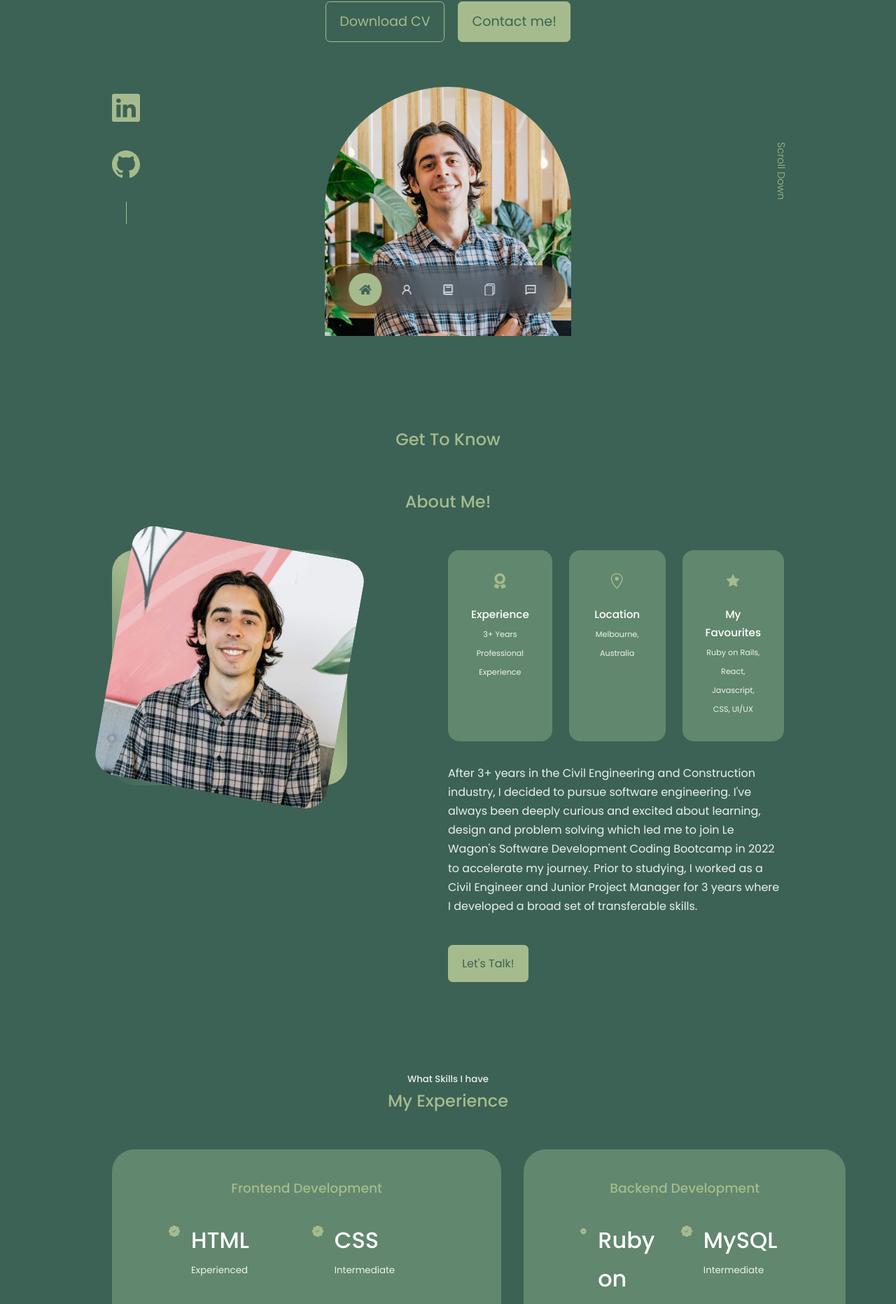
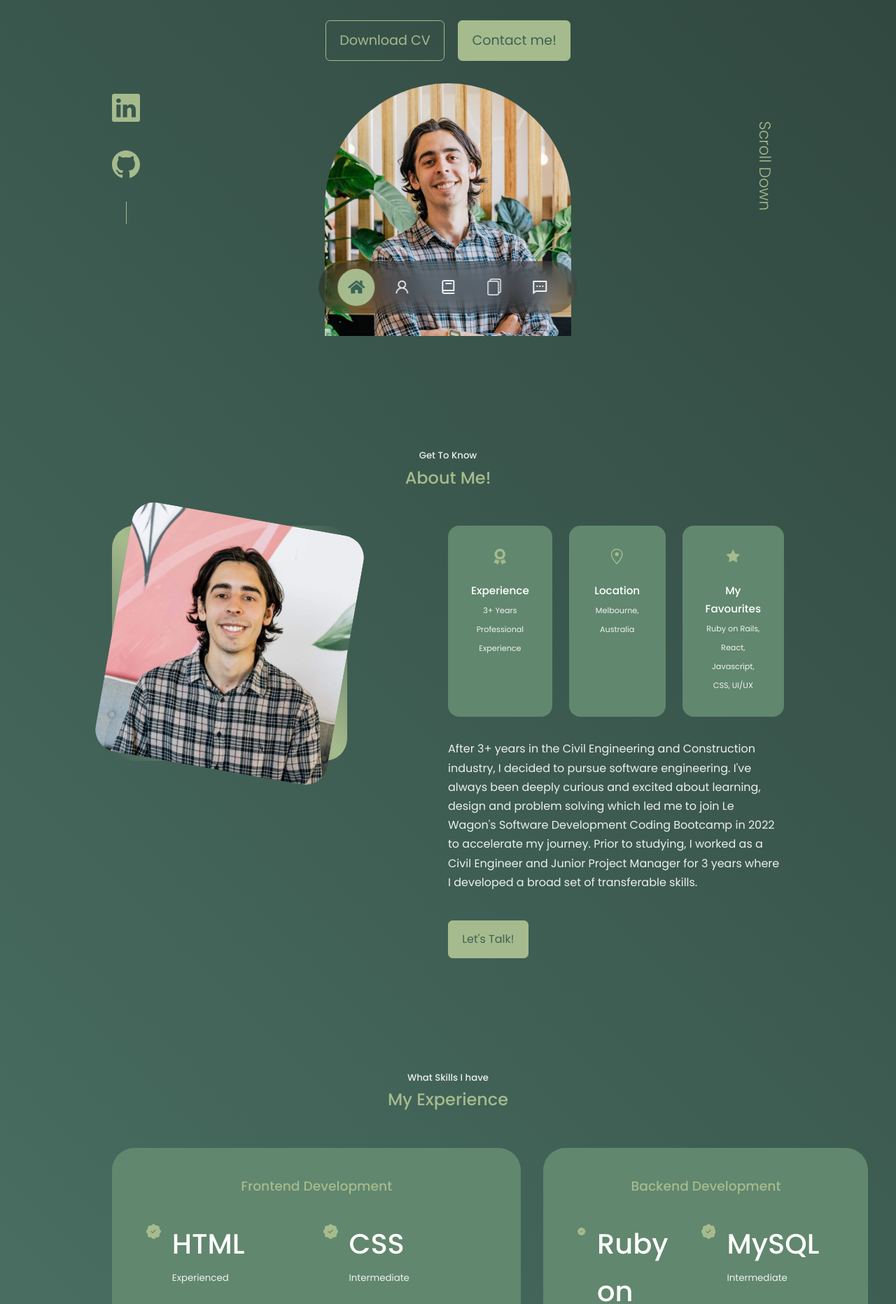
Before and after one commit to willjamesrobinson/portfolio, a React (Create React App) app: page / in a window 1280 px wide. Shown: the part 320-2183 px from the top of the page at 70% size. Built offline with nearby package versions, Linux system fonts and the light colour scheme.

Commit message:
completed styling

```diff
--- a/src/components/about/About.jsx
+++ b/src/components/about/About.jsx
@@ -8,7 +8,7 @@ import {AiFillStar} from 'react-icons/ai'
 const About = () => {
   return (
     <section id='about'>
-      <h2>Get To Know</h2>
+      <h5>Get To Know</h5>
       <h2>About Me!</h2>
 
       <div className="container about_container">
--- a/src/components/experience/experience.css
+++ b/src/components/experience/experience.css
@@ -6,7 +6,7 @@
 
 .experience_container > div {
     background: var(--color-bg-variant);
-    padding: 2.4rem 5rem;
+    padding: 2.4rem 3rem;
     border-radius: 2rem;
     border: 1px solid transparent;
 }
@@ -37,6 +37,7 @@
 .experience_details-icon {
     margin-top: 6px;
     color: var(--color-primary);
+    font-size: 1.3rem;
 }
 
 /* =================== MEDIA QUERIES (MEDIUM DEVICES) ==================== */
@@ -54,6 +55,10 @@
     .experience_content {
         padding: 1rem;
     }
+
+    .experience_content h4 {
+        font-size: 1.5rem;
+    }
 }
 
 /* =================== MEDIA QUERIES (SMALL DEVICES) ==================== */
@@ -66,4 +71,9 @@
         width: 100%;
         padding: 2rem 1rem;
     }
+
+    .experience_content h4 {
+        font-size: 1.2rem;
+    }
+
 }
--- a/src/components/footer/footer.css
+++ b/src/components/footer/footer.css
@@ -48,7 +48,7 @@ footer a {
 }
 
 .footer_copyright {
-    margin-bottom: 3.5rem;
+    margin-bottom: 5rem;
     color: var(--color-bg);
 }
 
--- a/src/components/header/header.css
+++ b/src/components/header/header.css
@@ -48,7 +48,7 @@ header {
     height: 30rem;
     position: absolute;
     left: calc(50% - 11rem);
-    margin-top: 4rem;
+    margin-top: 2rem;
     border-radius: 12rem 12rem 2rem 2rem;
     overflow: hidden;
 }
@@ -57,8 +57,8 @@ header {
 .scroll_down {
     position: absolute;
     right: -2.3rem;
-bottom: 14rem;
+    bottom: 14rem;
     transform: rotate(90deg);
     font-weight: 200;
-    font-size: 0.9rem;
+    font-size: 1.4rem;
 }
--- a/src/components/nav/nav.css
+++ b/src/components/nav/nav.css
@@ -20,7 +20,7 @@ nav a {
     border-radius: 50%;
     display: flex;
     color: var(--color-light);
-    font-size: 1.1rem;
+    font-size: 1.5rem;
 }
 
 nav a:hover {
--- a/src/index.css
+++ b/src/index.css
@@ -36,6 +36,7 @@ html {
 body {
     font-family: 'Poppins', sans-serif;
     background: var(--color-bg);
+    background-image: linear-gradient(45deg, #5c8b7c , #2e443c);
     color: var(--color-white);
     line-height: 1.7;
     /* background-image: url(../src/assets/bg-texture.png); */
@@ -53,7 +54,7 @@ h1 {
 }
 
 h4 {
-    font-size: 2rem;
+    font-size: 2.5rem;
 }
 
 h1,
@@ -66,6 +67,7 @@ h5 {
 
 section {
     margin-top: 8rem;
+    padding-top: 2rem;
 }
 
 section > h2,
```
